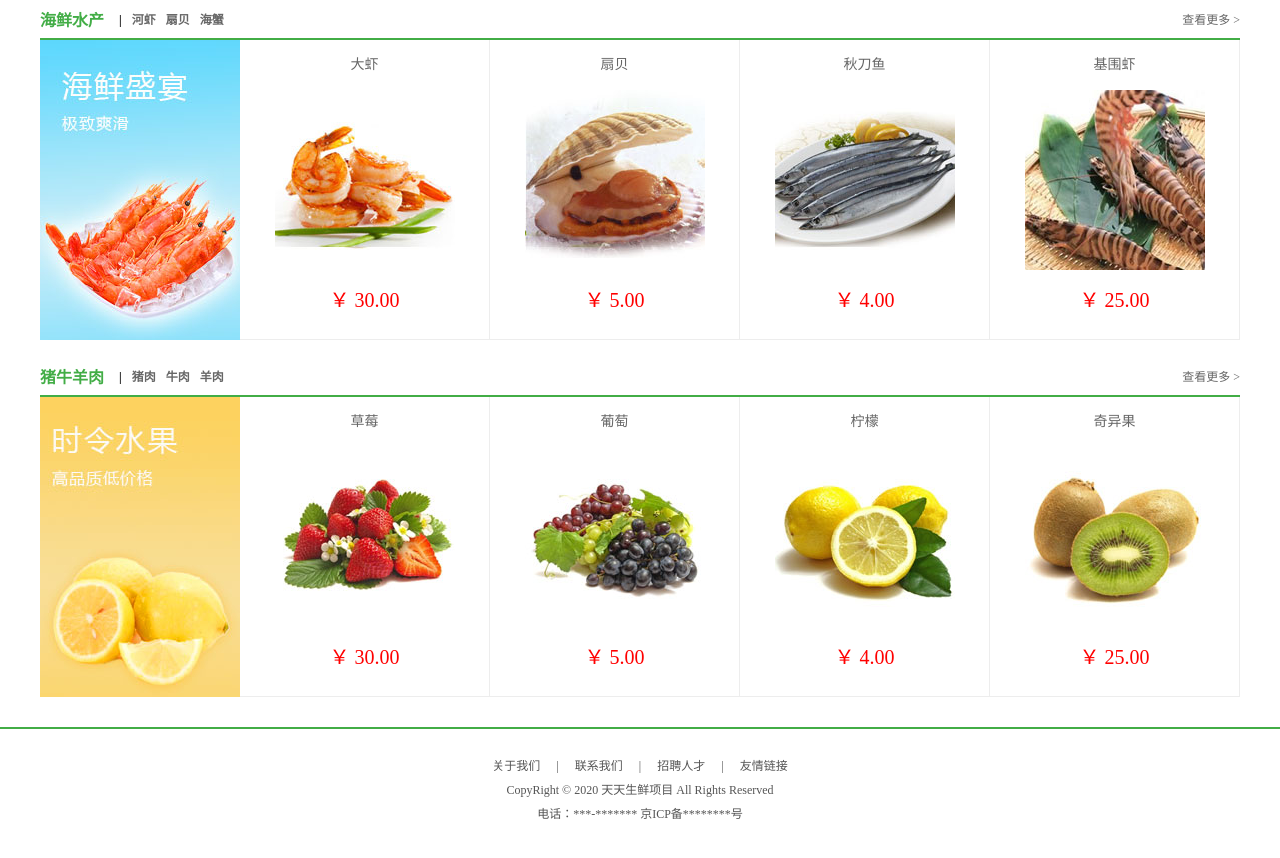
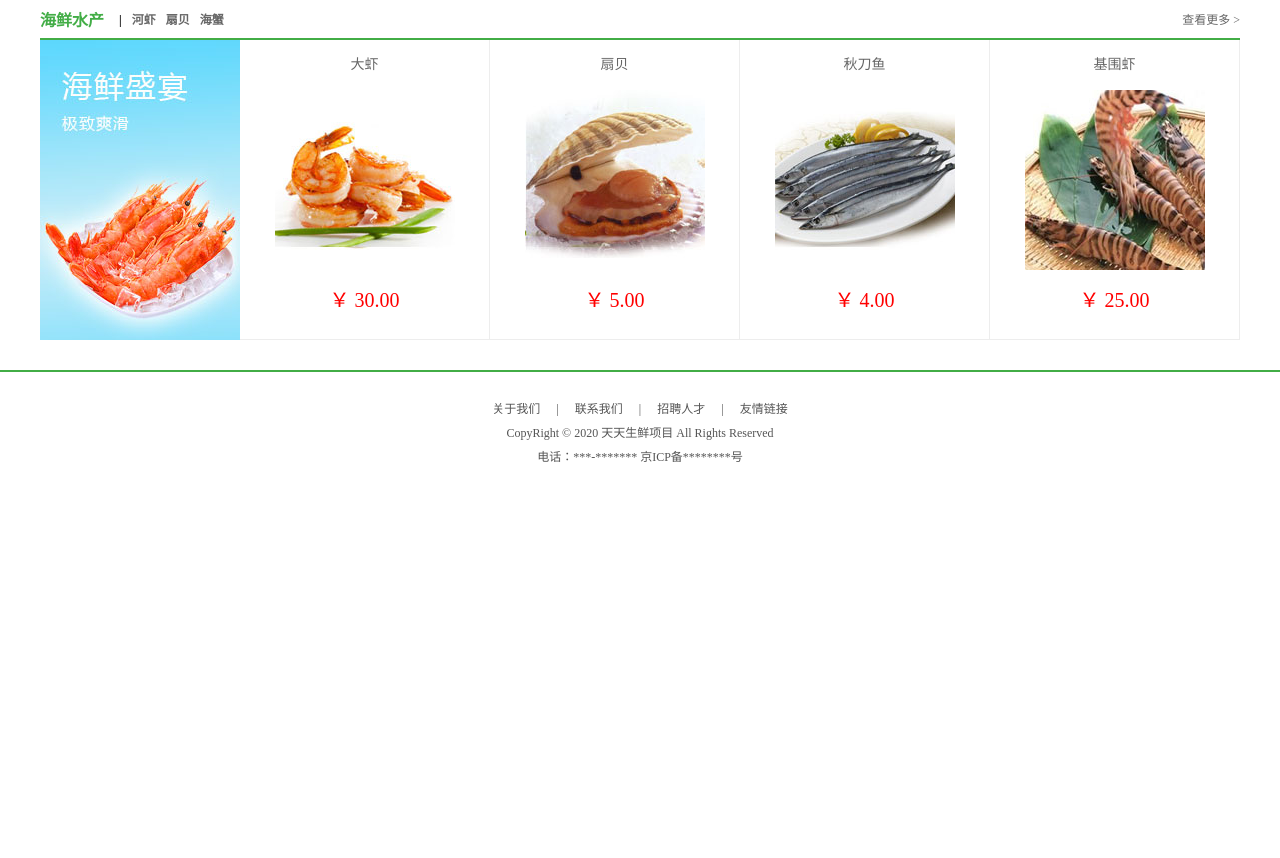
Before and after one commit to zhanengeng/-, a plain HTML site: page index.html in a window 1280 px wide. Shown: the part 831-1689 px from the top of the page. After the commit the page ends 1340 px from the top, so only its background shows below. Drawn offline with nearby package versions, Linux system fonts and the light colour scheme.

Commit message:
a little change

```diff
--- a/index.html
+++ b/index.html
@@ -197,47 +197,6 @@
         </ul>
     </div>
 
-    <div class="common_model">
-        <div class="common_title_con">
-            <h3>猪牛羊肉</h3>
-
-            <ul>
-                <li><span>|</span></li>
-                <li><a href="">猪肉</a></li>
-                <li><a href="">牛肉</a></li>
-                <li><a href="">羊肉</a></li>
-            </ul>
-
-            <a href="" class="more fr">查看更多 &gt;</a>
-        </div>
-
-        <div class="goods_banner fl">
-            <a href=""><img src="images/banner01.jpg" alt="banner"></a>
-        </div>
-        <ul class="goods_list fl">
-            <li>
-                <h4>草莓</h4>
-                <a href=""><img src="images/goods/goods003.jpg" alt="商品图片"></a>
-                <div class="price">￥ 30.00</div>
-            </li>
-            <li>
-                <h4>葡萄</h4>
-                <a href=""><img src="images/goods/goods002.jpg" alt="商品图片"></a>
-                <div class="price">￥ 5.00</div>
-            </li>
-            <li>
-                <h4>柠檬</h4>
-                <a href=""><img src="images/goods/goods001.jpg" alt="商品图片"></a>
-                <div class="price">￥ 4.00</div>
-            </li>
-            <li>
-                <h4>奇异果</h4>
-                <a href=""><img src="images/goods/goods012.jpg" alt="商品图片"></a>
-                <div class="price">￥ 25.00</div>
-            </li>
-        </ul>
-    </div>
-
     <div class="footer">
         <ul>
             <li><a href="">关于我们</a></li>
```
